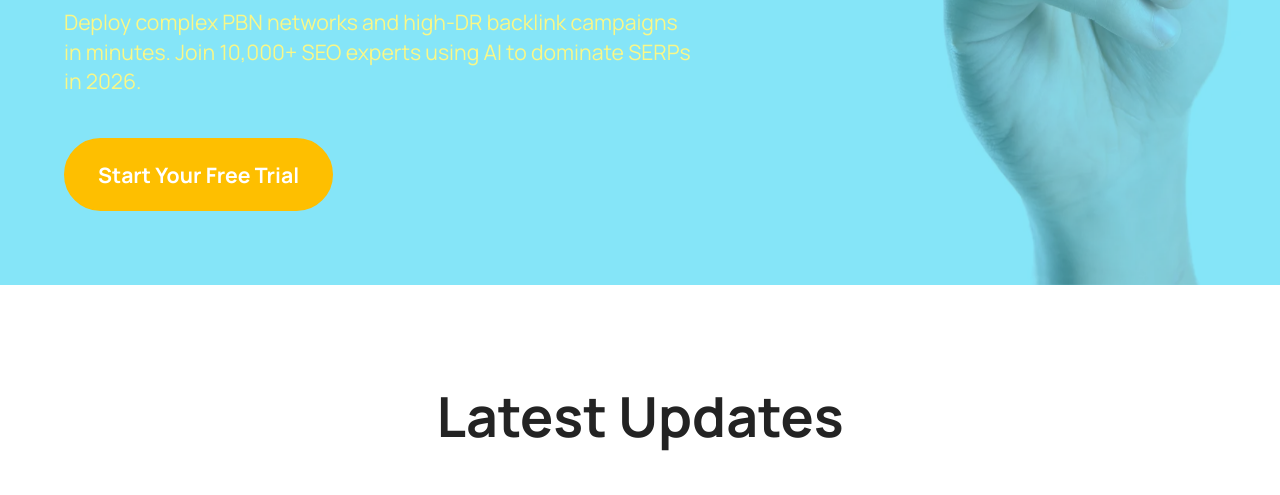
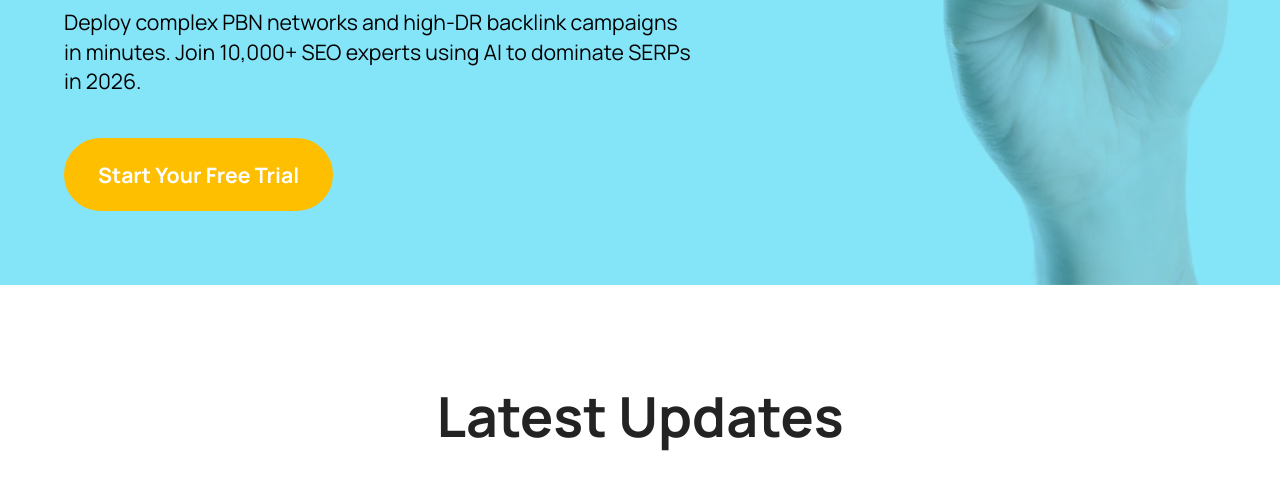
Before and after one commit to seoandgeo/seoandgeo.github.io, a plain HTML site: page index.html in a window 1280 px wide. Shown: the part 515-1010 px from the top of the page. Drawn offline with Linux system fonts and the light colour scheme.

Commit message:
Update mbr-additional.css

```diff
--- a/assets/mobirise/css/mbr-additional.css
+++ b/assets/mobirise/css/mbr-additional.css
@@ -1397,7 +1397,7 @@ a {
 .cid-v9eJrjBhRL .mbr-text,
 .cid-v9eJrjBhRL .mbr-section-btn {
   text-align: left;
-  color: #faf888;
+  color: #000000;
 }
 .cid-v9eJrjBhRL .mbr-section-title {
   color: #000000;
```
